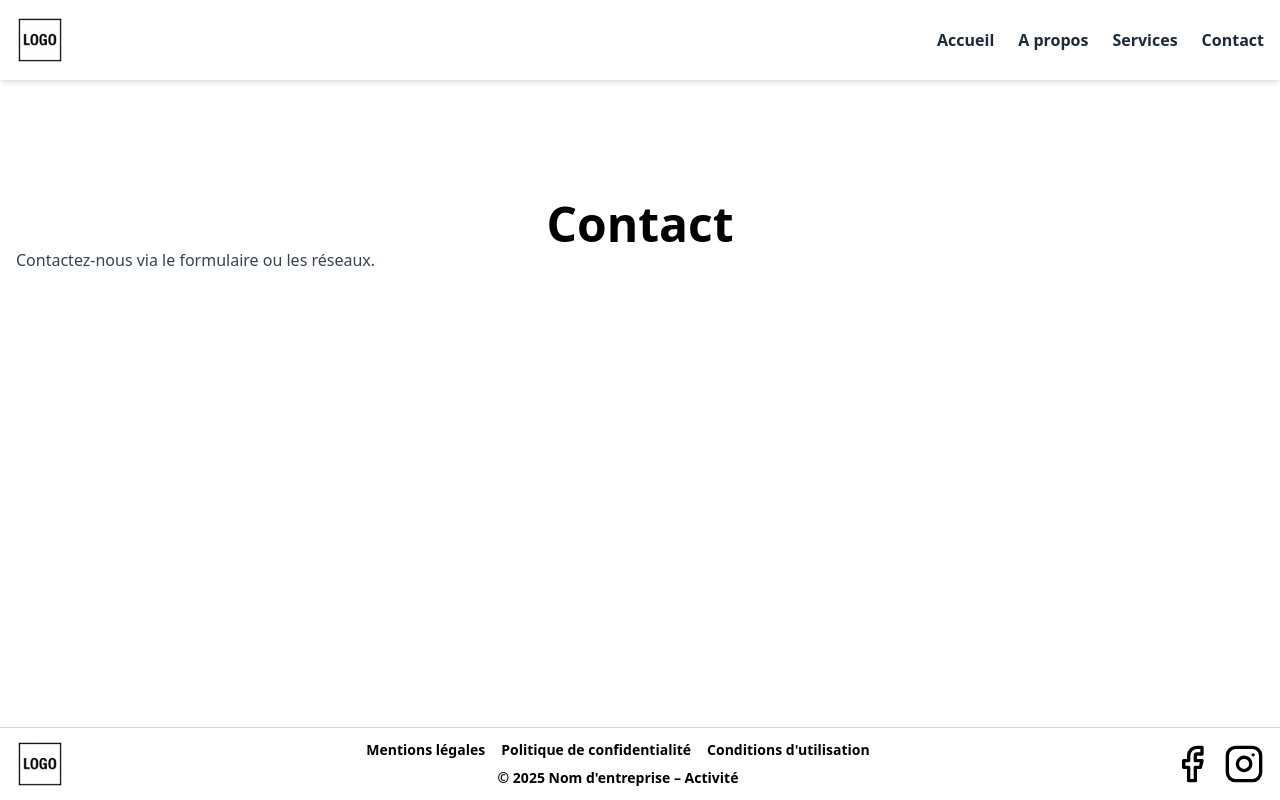
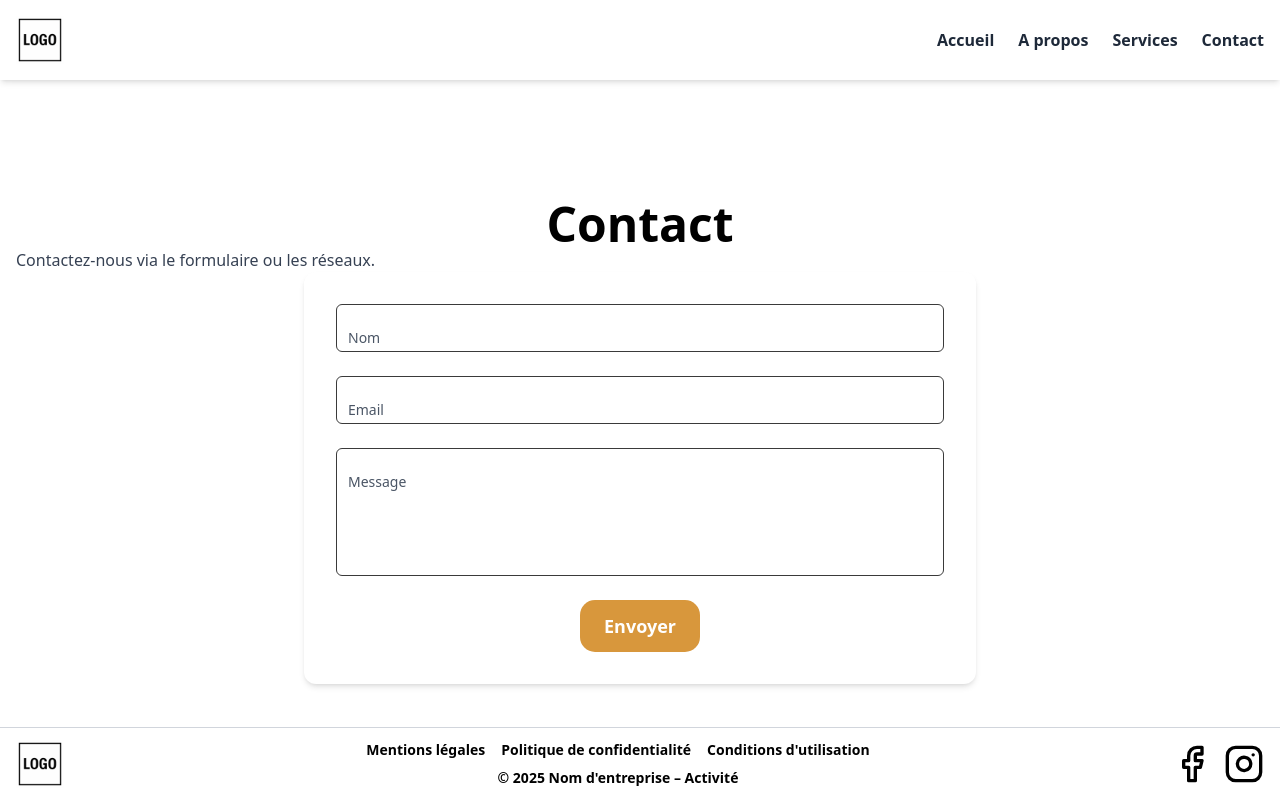
Before and after one commit to julienlisita/nextjs-ts-tailwind-template, a Next.js app: page /contact in a window 1280 px wide. Built offline with nearby package versions, Linux system fonts and the light colour scheme.

Commit message:
feat(form): create generic ContactForm using floating field components

```diff
--- a/src/app/contact/page.tsx
+++ b/src/app/contact/page.tsx
@@ -1,5 +1,6 @@
 // src/app/contact/page.tsx
 
+import ContactForm from "@/components/form/ContactForm";
 import PageTitle from "@/components/ui/PageTitle";
 
 export default function ContactPage() {
@@ -7,6 +8,9 @@ export default function ContactPage() {
     <div className="container mx-auto px-4 py-10">
       <PageTitle>Contact</PageTitle>
       <p className="text-gray-700">Contactez-nous via le formulaire ou les réseaux.</p>
+      <div className="max-w-2xl w-full mx-auto">
+        <ContactForm />
+      </div>
     </div>
   );
 }
--- /dev/null
+++ b/src/components/form/ContactForm.tsx
@@ -0,0 +1,39 @@
+// src/components/ui/FloatingInput.tsx
+
+'use client';
+
+import Button from '../ui/Button';
+import FloatingInput from '../form/FloatingInput';
+import FloatingTextarea from '../form/FloatingTextarea';
+
+export default function ContactForm() {
+  return (
+    <form
+      name="contact"
+      method="POST"
+      data-netlify="true"
+      netlify-honeypot="bot-field"
+      action="/merci"
+      className="w-full bg-white text-gray-800 rounded-xl p-6 sm:p-8 space-y-6 shadow-md"
+    >
+      {/* Champs Netlify */}
+      <input type="hidden" name="form-name" value="contact" />
+      <p className="hidden">
+        <label>
+          Don’t fill this out: <input name="bot-field" />
+        </label>
+      </p>
+
+      {/* Champs visibles */}
+      <FloatingInput label="Nom" name="name" type="text" required />
+      <FloatingInput label="Email" name="email" type="email" required />
+      <FloatingTextarea label="Message" name="message" required />
+
+      <div className="text-center">
+        <Button type="submit" variant="primary">
+          Envoyer
+        </Button>
+      </div>
+    </form>
+  );
+}
```
